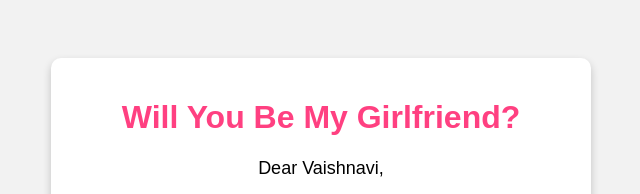
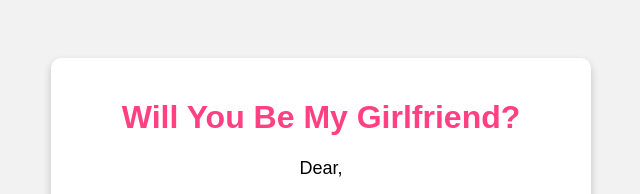
Before and after one commit to amityadvv/quantlove, a plain HTML site: page index.html in a window 1280 px wide. Shown: the top 194 px of the page, without its empty margins (319-959 px from the left). Drawn offline with Linux system fonts and the light colour scheme.

Commit message:
Update index.html

```diff
--- a/index.html
+++ b/index.html
@@ -48,7 +48,7 @@
 <body>
     <div class="container">
         <h1>Will You Be My Girlfriend?</h1>
-        <p>Dear Vaishnavi,</p>
+        <p>Dear,</p>
         <p>You are incredibly special to me and I can't imagine my life without you. Will you make me the happiest person alive by being my girlfriend?</p>
         <button onclick="showMessage('Yes')">Yes</button>
         <button onclick="showMessage('No')">No</button>
```
